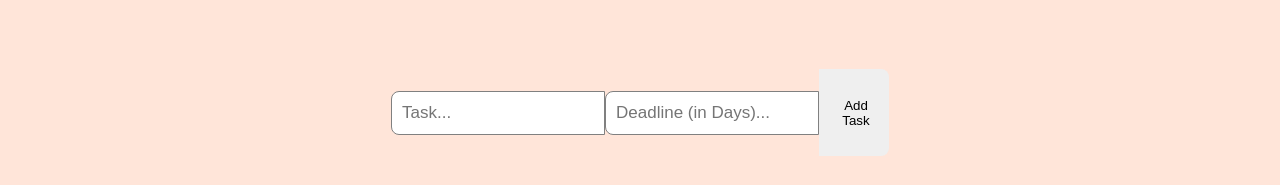
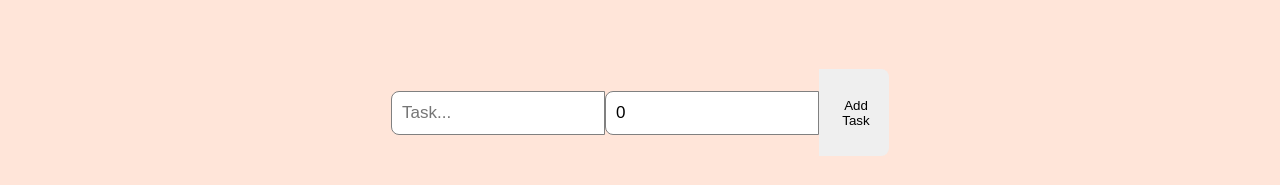
Before and after one commit to patriceandrea/todo-list, a React (Create React App) app in the folder client/: page / in a window 1280 px wide. Shown: the top 185 px of the page. Built offline with nearby package versions, Linux system fonts and the light colour scheme.

Commit message:
clears out tasks once task added

```diff
--- a/client/src/App.tsx
+++ b/client/src/App.tsx
@@ -18,7 +18,9 @@ const App: FC = () => {
   const addTask = (): void => {
     const newTask = { taskName: task, deadline: deadline };
     setTodoList([...todoList, newTask]);
-    console.log(todoList);
+    // clears out task once it was added
+    setTask("");
+    setDeadline(0);
   };
 
 
@@ -30,11 +32,14 @@ const App: FC = () => {
             type="text"
             placeholder="Task..."
             name="task"
+            value={task}
             onChange={handleChange}
           />
           <input
             type="number"
             placeholder="Deadline (in Days)..."
+            name="deadline"
+            value={deadline}
             onChange={handleChange}
           />
         </div>
```
